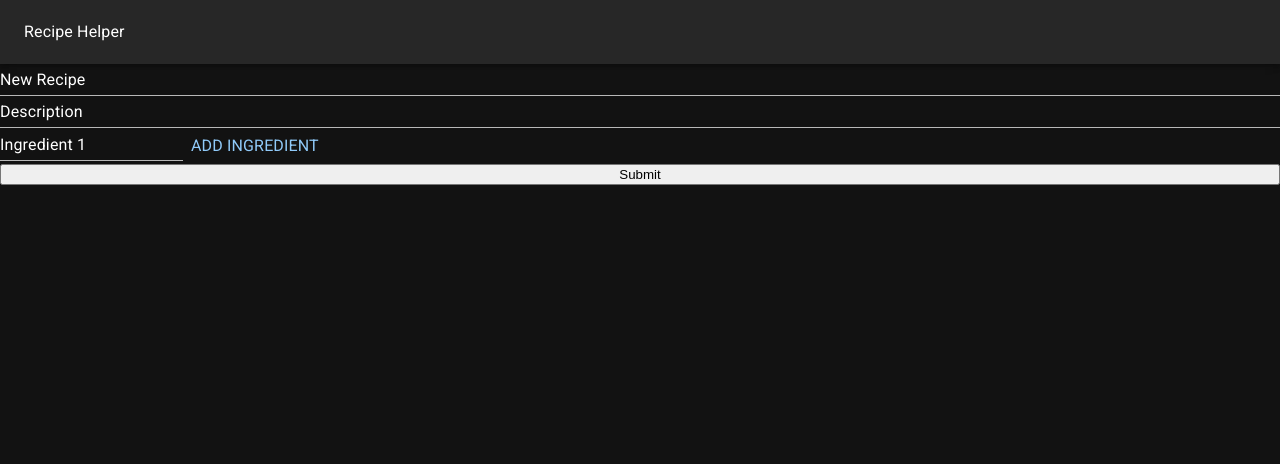
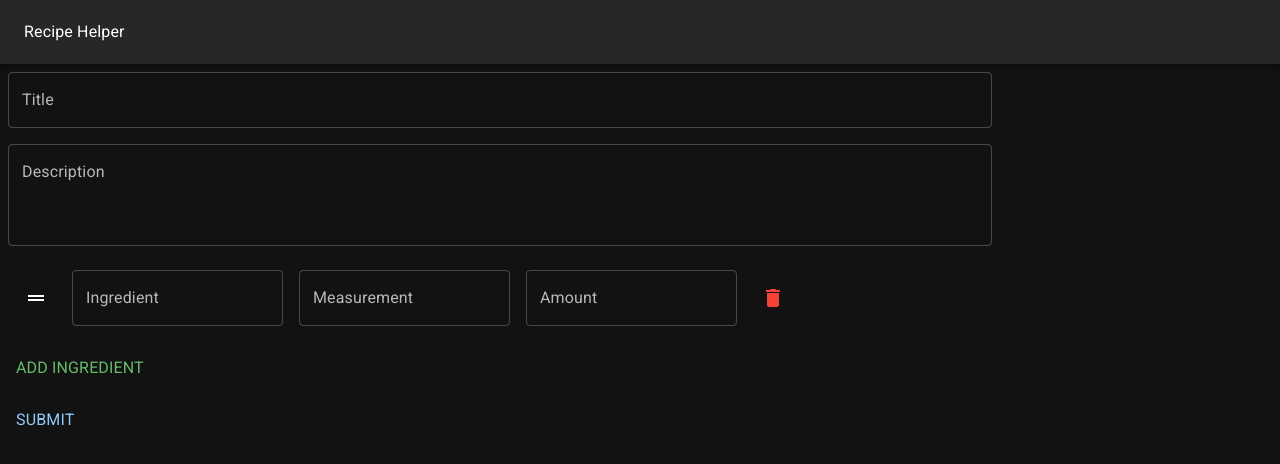
Before and after one commit to jwmcconnell/recipe-helper, a React (Vite) app: page /new/recipe in a window 1280 px wide. Shown: the top 464 px of the page. Built offline with nearby package versions, Linux system fonts and the light colour scheme.

Commit message:
Create ingredients drag and drop list

```diff
--- a/package.json
+++ b/package.json
@@ -10,6 +10,9 @@
     "test": "vitest"
   },
   "dependencies": {
+    "@dnd-kit/core": "^6.1.0",
+    "@dnd-kit/modifiers": "^7.0.0",
+    "@dnd-kit/sortable": "^8.0.0",
     "@emotion/react": "^11.13.0",
     "@emotion/styled": "^11.13.0",
     "@fontsource/roboto": "^5.0.14",
@@ -18,7 +21,8 @@
     "react": "^18.3.1",
     "react-dom": "^18.3.1",
     "react-hook-form": "^7.52.2",
-    "react-router-dom": "^6.26.0"
+    "react-router-dom": "^6.26.0",
+    "uuid": "^10.0.0"
   },
   "devDependencies": {
     "@eslint/js": "^9.8.0",
--- a/src/pages/RecipeEditor/RecipeEditor.tsx
+++ b/src/pages/RecipeEditor/RecipeEditor.tsx
@@ -1,54 +1,173 @@
-import { Button, Input, Typography } from "@mui/material";
+import { Box, Button, IconButton, TextField, Typography } from "@mui/material";
 import Grid from "@mui/material/Unstable_Grid2";
-import { ReactElement, useState } from "react";
-import { useForm, SubmitHandler } from "react-hook-form";
+import React, { ReactElement } from "react";
+import { useForm, SubmitHandler, useFieldArray } from "react-hook-form";
+import {
+  restrictToVerticalAxis,
+  restrictToParentElement,
+} from "@dnd-kit/modifiers";
+import { SortableContext, useSortable } from "@dnd-kit/sortable";
+import { DndContext } from "@dnd-kit/core";
+import { CSS } from "@dnd-kit/utilities";
+import DragHandleIcon from "@mui/icons-material/DragHandle";
+import DeleteIcon from "@mui/icons-material/Delete";
+
+type IngredientInput = {
+  name?: string;
+  measurement?: string;
+  amount?: number;
+};
 
 type RecipeInputs = {
   title: string;
   description: string;
-  ingredients: Array<string>;
+  ingredients: Array<IngredientInput>;
 };
 
+type UseSortableReturn = Omit<
+  ReturnType<typeof useSortable>,
+  "setNodeRef" | "transform" | "transition"
+>;
+
+function SortableItem(
+  props: Readonly<{
+    id: string;
+    children: (args: UseSortableReturn) => React.ReactNode;
+  }>
+) {
+  const { setNodeRef, transform, transition, ...rest } = useSortable({
+    id: props.id,
+  });
+
+  const style = {
+    transform: CSS.Transform.toString(transform),
+    transition,
+  };
+
+  return (
+    <div ref={setNodeRef} style={style}>
+      {props.children({ ...rest })}
+    </div>
+  );
+}
+
 export function RecipeEditor(): ReactElement {
-  const { register, handleSubmit } = useForm<RecipeInputs>();
+  const { register, handleSubmit, control } = useForm<RecipeInputs>({
+    defaultValues: { ingredients: [{}] },
+  });
   const onSubmit: SubmitHandler<RecipeInputs> = (data) => {
     console.log(data);
   };
+  const { fields, move, append, remove } = useFieldArray({
+    control, // control props comes from useForm (optional: if you are using FormProvider)
+    name: "ingredients", // unique name for your Field Array
+  });
 
-  const [ingredientsCount, setIngredientsCount] = useState<number>(1);
-
-  function handleAddIngredient() {
-    setIngredientsCount((prev) => prev + 1);
-  }
+  const modifiers = [restrictToVerticalAxis, restrictToParentElement];
 
   return (
     // eslint-disable-next-line @typescript-eslint/no-misused-promises
     <form onSubmit={handleSubmit(onSubmit)}>
-      <Grid container direction={"column"}>
+      <Grid container direction={"column"} maxWidth={1000}>
         {/* <input defaultValue="New Recipe" {...register("example")} /> */}
-        <Input
-          defaultValue={"New Recipe"}
+        <TextField
+          label="Title"
           {...register("title", { required: true })}
+          sx={{ m: 1 }}
         />
 
-        <Input
-          defaultValue={"Description"}
-          {...register("description", { required: true })}
+        <TextField
+          label="Description"
+          multiline
+          minRows={3}
+          {...register("description")}
+          sx={{ m: 1 }}
         />
+        <Box>
+          <DndContext
+            modifiers={modifiers}
+            onDragEnd={(event) => {
+              const { active, over } = event;
+              if (over && active.id !== over?.id) {
+                const activeIndex = active.data.current?.sortable?.index;
+                const overIndex = over.data.current?.sortable?.index;
+                console.log({ activeIndex, overIndex });
+                if (activeIndex !== undefined && overIndex !== undefined) {
+                  move(activeIndex, overIndex);
+                }
+              }
+            }}
+          >
+            <SortableContext items={fields}>
+              {fields.map((field, index) => {
+                return (
+                  <React.Fragment key={field.id}>
+                    <SortableItem id={field.id}>
+                      {({ attributes, listeners }) => (
+                        <Grid
+                          container
+                          direction={"row"}
+                          justifyContent={"left"}
+                          alignItems={"center"}
+                          sx={{ m: 1 }}
+                        >
+                          <IconButton
+                            sx={{ m: 1 }}
+                            {...attributes}
+                            {...listeners}
+                          >
+                            <DragHandleIcon />
+                          </IconButton>
 
-        {Array.from({ length: ingredientsCount }).map((_, index) => (
-          <Grid key={`ingredient-${index}`}>
-            <Input
-              defaultValue={`Ingredient ${index + 1}`}
-              {...register(`ingredients.${index}`, { required: true })}
-            />
-            <Button onClick={handleAddIngredient}>
-              <Typography>Add Ingredient</Typography>
-            </Button>
-          </Grid>
-        ))}
+                          <TextField
+                            label="Ingredient"
+                            {...register(`ingredients.${index}.name`, {
+                              required: true,
+                            })}
+                            sx={{ m: 1 }}
+                          />
 
-        <input type="submit" />
+                          <TextField
+                            label="Measurement"
+                            {...register(`ingredients.${index}.measurement`)}
+                            sx={{ m: 1 }}
+                          />
+
+                          <TextField
+                            label="Amount"
+                            type="number"
+                            sx={{ m: 1 }}
+                            {...register(`ingredients.${index}.amount`)}
+                          />
+
+                          <IconButton
+                            color="error"
+                            onClick={() => remove(index)}
+                            sx={{ m: 1 }}
+                          >
+                            <DeleteIcon />
+                          </IconButton>
+                        </Grid>
+                      )}
+                    </SortableItem>
+                  </React.Fragment>
+                );
+              })}
+            </SortableContext>
+          </DndContext>
+        </Box>
+
+        <Grid>
+          <Button color="success" sx={{ m: 1 }} onClick={() => append({})}>
+            <Typography>Add Ingredient</Typography>
+          </Button>
+        </Grid>
+
+        <Grid>
+          <Button type="submit" sx={{ m: 1 }}>
+            <Typography>Submit</Typography>
+          </Button>
+        </Grid>
       </Grid>
     </form>
   );
```
Also changed, not shown: 1 other file (tests, documents, lock files or other folders).
